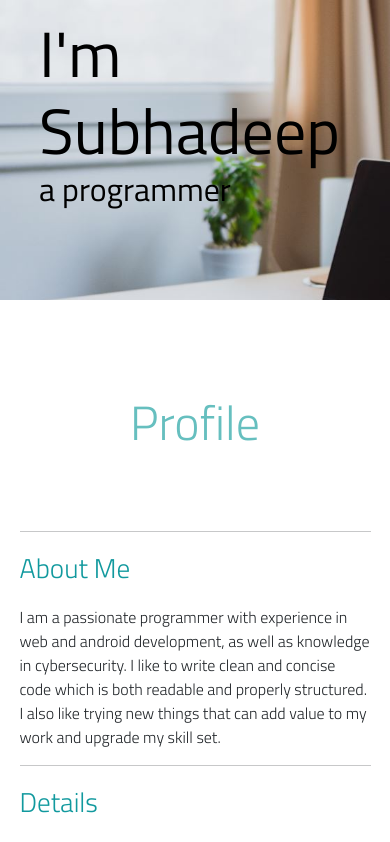
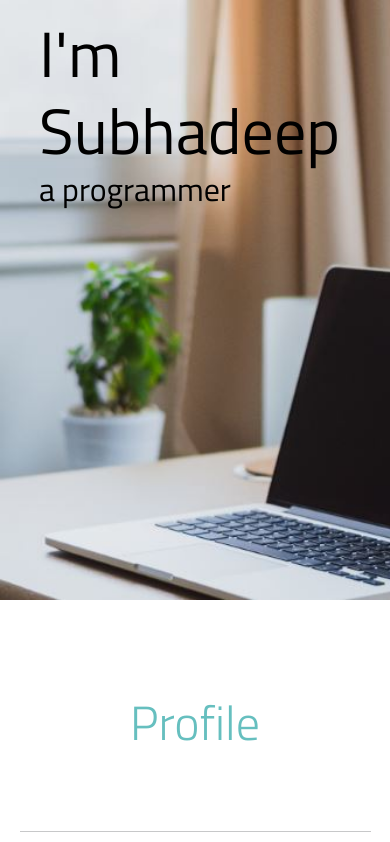
Before and after one commit to Rafael00X/Personal-Website, a React (Create React App) app: page / in a window 390 px wide. Shown: the top 842 px of the page. Built offline with nearby package versions, Linux system fonts and the light colour scheme.

Commit message:
Adjusted header image for small screen

```diff
--- a/src/index.css
+++ b/src/index.css
@@ -56,7 +56,7 @@ section {
     background-image: url("./images/header-image-sm.jpg");
     background-repeat: no-repeat;
     background-size: cover;
-    height: 300px;
+    height: 600px;
 }
 
 #header h1 {
```
Also changed, not shown: src/images/header-image-sm.jpg.
